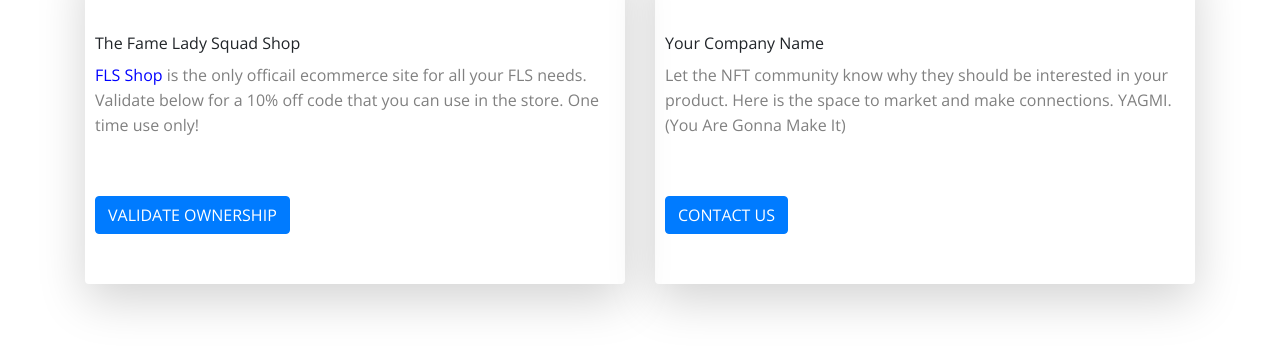
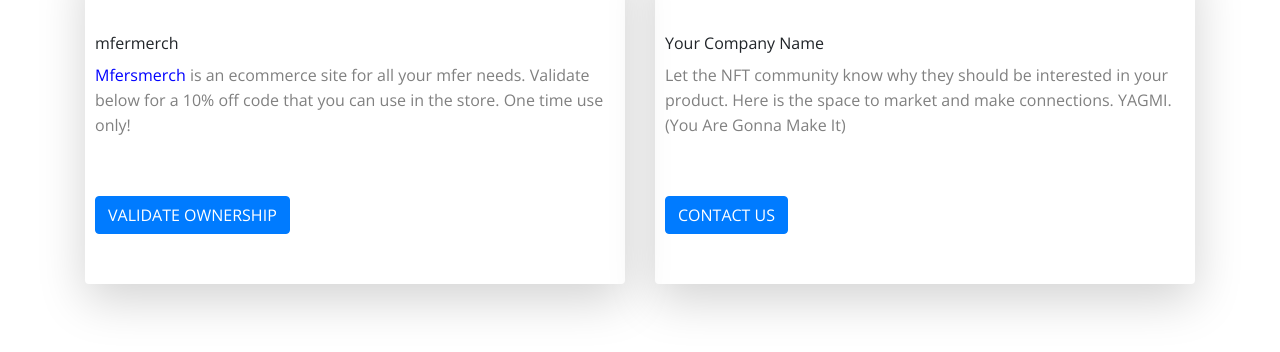
Before and after one commit to DistrictData/intrare, a plain HTML site: page mfers.html in a window 1280 px wide. Shown: the part 380-732 px from the top of the page. Drawn offline with nearby package versions, Linux system fonts and the light colour scheme; a script that the page names is missing.

Commit message:
Update mfers.html

```diff
--- a/mfers.html
+++ b/mfers.html
@@ -60,6 +60,7 @@
           <button id="btn-logout" class="btn btn-outline-danger my-2 my-sm-0">
             Disconnect MetaMask
           </button>
+        </li>
         <li class="nav-item ">
           <a class="nav-link" href="index.html">Home</a>
           </li>
@@ -78,12 +79,13 @@
 =            Page Title            =
 =================================-->
 
+
 <section class="call-to-action-app section" style="background-image: url('ppl_bg.jpg');">
 	<div class="container">
 		<div class="row">
 			<div class="m-auto">
 				<!-- Page Title -->
-				<h2 style="text-align: center">Your utility for owning: mfers </h2>
+				<h2 style="text-align: center">Your utility for owning: mfers</h2>
 			</div>
 		</div>
 	</div>
@@ -103,13 +105,13 @@
             <img class="w-full" src="images/team/merch.png" alt="Sunset in the mountains">
           </div>
           <div class="px-6 py-4" style="margin: 10px">
-            <div class="font-bold text-xl mb-2">The Fame Lady Squad Shop</div>
-            <p><a href="https://www.fameladysquad.com/shop" style="color: blue">FLS Shop</a> is the only officail ecommerce site for all your FLS needs.
+            <div class="font-bold text-xl mb-2">mfermerch</div>
+            <p><a href="https://mfersmerch.com" style="color: blue">Mfersmerch </a> is an ecommerce site for all your mfer needs.
               Validate below for a 10% off code that
               you can use in the store. One time use only!
           </div>
           <div class="px-6 pt-4 pb-2" style="margin: 10px">
-            <button class="btn btn-primary" onclick="codeUp(output = 'FameLadySquad', shop= 'subMerch')" id="btn-nft" >Validate Ownership</button>
+            <button class="btn btn-primary" onclick="codeUp(output = 'mfer', shop= 'subMerch')" id="btn-nft" >Validate Ownership</button>
             <div id="subMerch" class="text-center p-3"></div>
           </div>
         </div>
@@ -140,6 +142,8 @@
 	</div>
 </section>
 
+
+
   <!-- JAVASCRIPTS -->
   <script src="plugins/jquery/jquery.min.js"></script>
   <script src="plugins/bootstrap/bootstrap.min.js"></script>
```
Lines whose indentation alone changed are shown as unchanged.
